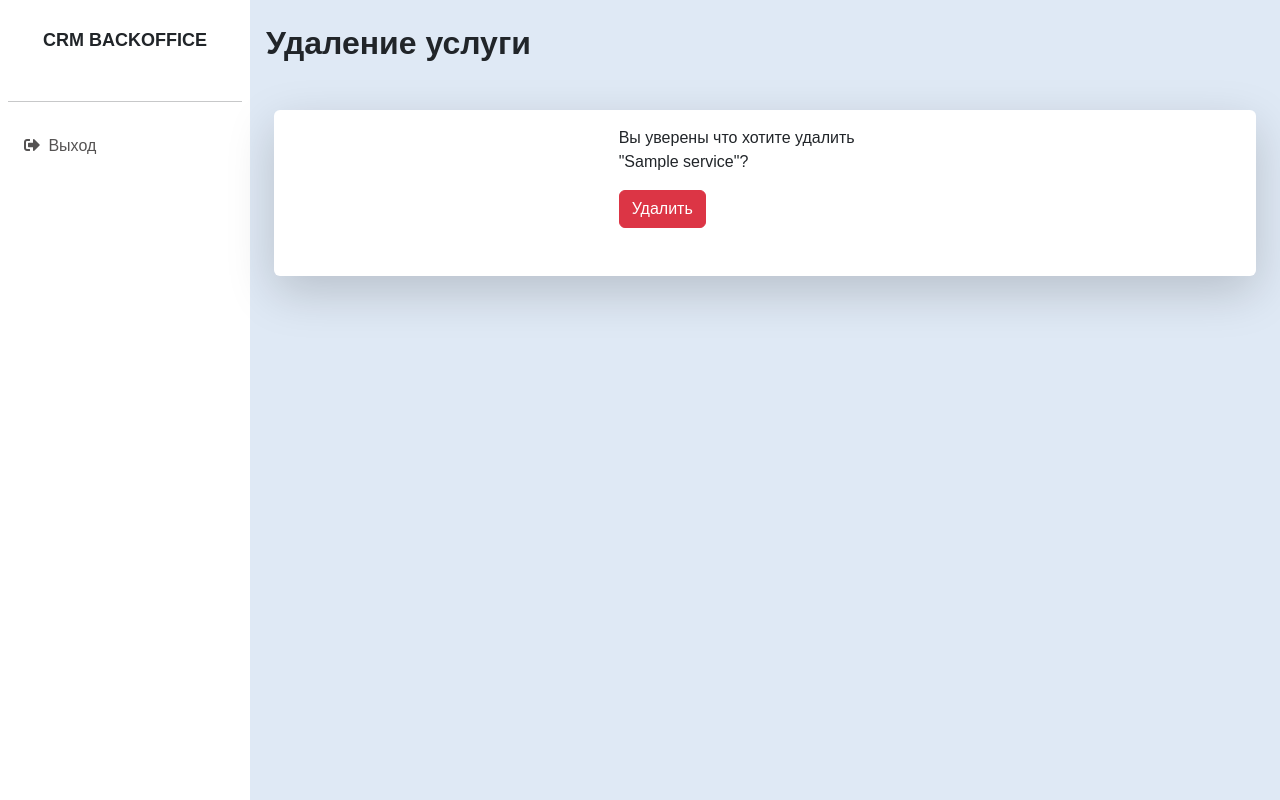
After one commit to Marina-Fox/CRM_Django, a Django app: page /services/1/delete/ in a window 1280 px wide. The commit adds this page. Run offline with Django 5.2, Linux system fonts and the light colour scheme; tables that the repository leaves empty hold one stand-in row (values such as "Sample post").

Commit message:
удаление и обновление услуг

```diff
--- /dev/null
+++ b/src/services/templates/services/services_delete.html
@@ -0,0 +1,17 @@
+{% extends "base.html" %}
+
+{% block content %}
+<h2 class="fw-bold">Удаление услуги</h2>
+<div class="row bg-white px-3 py-3 mx-2 my-5 rounded pb-5 shadow-lg">
+    <div class="col"></div>
+    <div class="col">
+        <p>Вы уверены что хотите удалить "{{ object.title }}"?</p>
+        <form method="POST" action="/services/{{ object.pk }}/delete/">
+            {% csrf_token %}
+            {{ form.as_p }}
+            <button type="submit" class="btn btn-danger">Удалить</button>
+        </form>
+    </div>
+    <div class="col"></div>
+</div>
+{% endblock %}
--- a/src/services/templates/services/products-edit.html
+++ b/src/services/templates/services/services_edit.html
@@ -1,11 +1,11 @@
-{% extends "_base.html" %}
+{% extends "base.html" %}
 
 {% block content %}
 <h2 class="fw-bold">Редактирование услуги</h2>
 <div class="row bg-white px-3 py-3 mx-2 my-5 rounded pb-5 shadow-lg">
     <div class="col"></div>
     <div class="col">
-        <form method="POST" action="/products/{{ object.pk }}/edit/">
+        <form method="POST" action="/services/{{ object.pk }}/edit/">
             {% csrf_token %}
             {{ form.as_p }}
             <button type="submit" class="btn btn-primary">Применить</button>
--- a/src/services/urls.py
+++ b/src/services/urls.py
@@ -1,9 +1,13 @@
 from django.urls import include, path
 
-from .views import ServicesList, ServicesCreate, ServicesDetail
+from .views import ServicesList, ServicesCreate, ServicesDetail, ServicesUpdate, ServicesDelete
+
+
 
 urlpatterns = [
     path("", ServicesList.as_view(), name="services_list"),
     path("new/", ServicesCreate.as_view(), name="services_create"),
     path("<int:pk>/", ServicesDetail.as_view(), name="services_detail"),
+    path("<int:pk>/edit/", ServicesUpdate.as_view(), name="services_update"),
+    path("<int:pk>/delete/", ServicesDelete.as_view(), name="services_delete"),
 ]
--- a/src/services/views.py
+++ b/src/services/views.py
@@ -41,6 +41,11 @@ class ServicesUpdate(UpdateView):
     Редактирование услуги
     """
     model = Services
+    form_class = ServicesForm
+    template_name = "services/services_edit.html"
+
+    def get_success_url(self) -> str:
+        return reverse_lazy("services_detail", kwargs={"pk": self.object.pk})
 
 
 class ServicesDelete(DeleteView):
@@ -48,3 +53,5 @@ class ServicesDelete(DeleteView):
     Удаление услуги
     """
     model = Services
+    template_name = "services/services_delete.html"
+    success_url = reverse_lazy("services_list")
```
